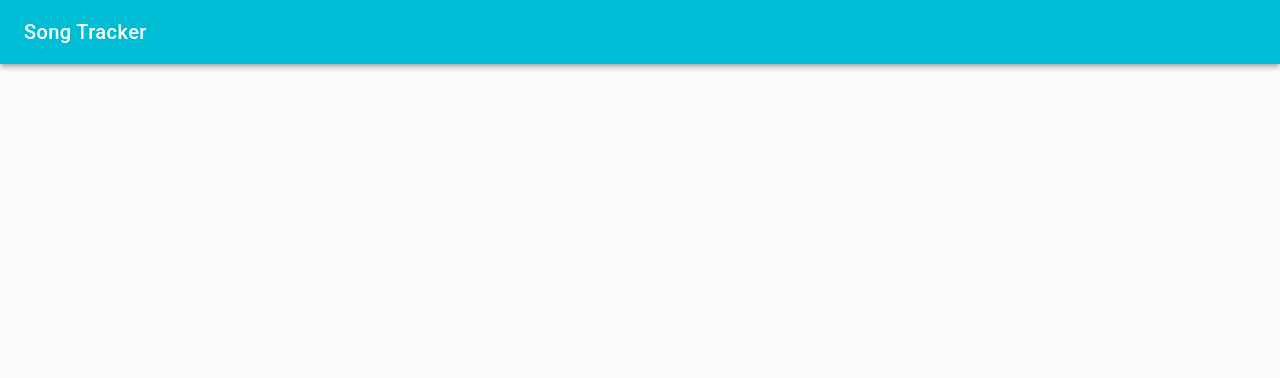
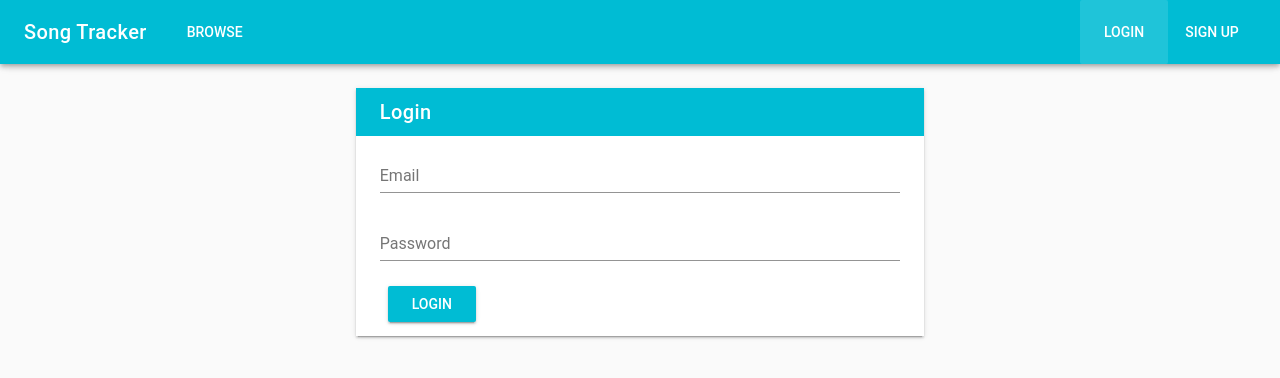
Before and after one commit to BlackStar3194/VueSongTracker, a Vue app: page /login in a window 1280 px wide. Shown: the top 378 px of the page. Built offline with nearby package versions, Linux system fonts and the light colour scheme.

Commit message:
Finished the login component and codes.

```diff
--- a/src/components/Header.vue
+++ b/src/components/Header.vue
@@ -1,17 +1,39 @@
 <template>
     <v-toolbar dark class="cyan">
         <v-toolbar-title class="mr-4">
-            Song Tracker
+            <span @click="navigateTo('/')" class="header"> Song Tracker </span>
         </v-toolbar-title>
+
+        <v-toolbar-items>
+            <v-btn flat dark>Browse</v-btn>
+        </v-toolbar-items>
+
+        <v-spacer></v-spacer>
+
+        <v-toolbar-items>
+            <v-btn flat dark :to="{'name': 'login'}">Login</v-btn>
+        </v-toolbar-items>
+
+        <v-toolbar-items>
+            <v-btn flat dark :to="{'name': 'register'}">Sign Up</v-btn>
+        </v-toolbar-items>
     </v-toolbar>
 </template>
 
 <script>
 export default {
 
+    methods: {
+        navigateTo (route){
+            this.$router.push(route)
+        }
+    }
+
 }
 </script>
 
 <style scoped>
-
+.header {
+    cursor: pointer;
+}
 </style>
--- /dev/null
+++ b/src/components/Login.vue
@@ -0,0 +1,46 @@
+<template>
+    <v-layout row>
+        <v-flex xs6 offset-xs3>
+            <v-alert :value="error" color="error" icon="warning" class="mb-2">{{error}}</v-alert>
+            <div class="white elevation-2">
+                <v-toolbar flat dense dark class="cyan">
+                    <v-toolbar-title>Login</v-toolbar-title>
+                </v-toolbar>
+
+                <div class="pl-4 pr-4 pt-2 pb-2">
+                    <v-text-field v-model="email" label="Email" type="email"></v-text-field>
+                    <v-text-field v-model="password" label="Password" type="password"></v-text-field>
+                    <v-btn class="cyan" dark @click="handleLogin()">Login</v-btn>
+                </div>
+            </div>
+        </v-flex>
+    </v-layout>
+</template>
+
+<script>
+import AuthenticationService from '../services/AuthenticationService'
+export default {
+    data() {
+        return {
+            email: null,
+            password: '',
+            error: null
+        }
+    },
+    methods: {
+        async handleLogin(){
+            let credentials = {email: this.email, password: this.password}
+            try {
+                await AuthenticationService.login(credentials)
+            } catch (err) {
+                this.error = err.response.data.error
+            }
+        }
+    }
+
+}
+</script>
+
+<style scoped>
+
+</style>
--- a/src/router.js
+++ b/src/router.js
@@ -2,6 +2,7 @@ import Vue from 'vue'
 import Router from 'vue-router'
 import Home from './views/Home.vue'
 import Register from '@/components/Register'
+import Login from '@/components/Login'
 
 Vue.use(Router)
 
@@ -26,6 +27,11 @@ export default new Router({
       path: '/register',
       name: 'register',
       component: Register
+    },
+    {
+      path: '/login',
+      name: 'login',
+      component: Login
     }
   ]
 })
--- a/src/services/AuthenticationService.js
+++ b/src/services/AuthenticationService.js
@@ -3,10 +3,14 @@ import Api from '@/services/Api'
 export default {
     register(credentials){
         return Api().post('register', credentials)
+    },
+
+    login(credentials){
+        return Api().post('login', credentials)
     }
 }
 
-/*useage
+/*usage
 AuthenticationService.register({
     email: 'test@gmail.com',
     password: 'test@!'
```
